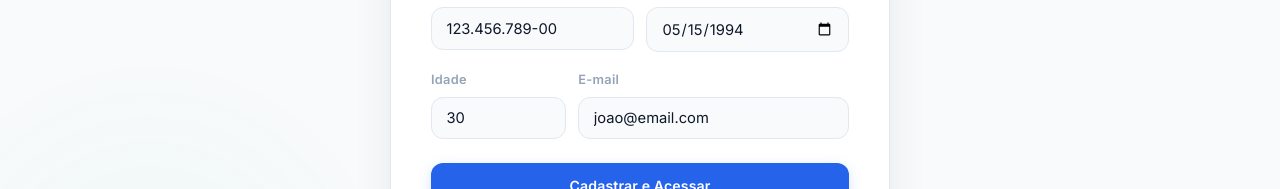
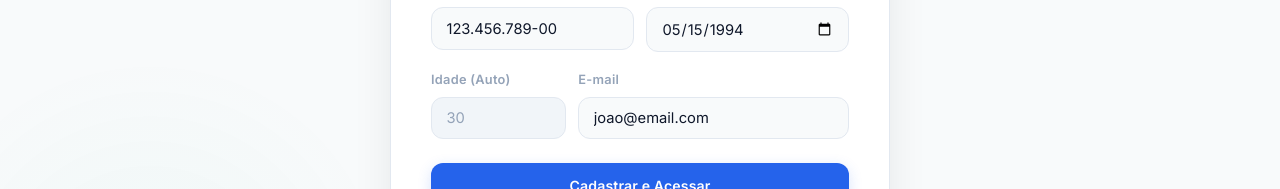
Before and after one commit to ferreirafxdev/MedPronto, a React (Vite) app in the folder frontend/: page /patient/login in a window 1280 px wide. Shown: the part 448-637 px from the top of the page. Built offline with nearby package versions, Linux system fonts and the light colour scheme; no server answers.

Commit message:
feat: automatic age calculation in patient registration

```diff
--- a/frontend/src/pages/Patient/PatientLogin.tsx
+++ b/frontend/src/pages/Patient/PatientLogin.tsx
@@ -18,8 +18,26 @@ const PatientLogin = () => {
     complaint: ''
   });
 
+  const calculateAge = (birthDate: string) => {
+    if (!birthDate) return '';
+    const today = new Date();
+    const birthDateObj = new Date(birthDate);
+    let age = today.getFullYear() - birthDateObj.getFullYear();
+    const monthDiff = today.getMonth() - birthDateObj.getMonth();
+    if (monthDiff < 0 || (monthDiff === 0 && today.getDate() < birthDateObj.getDate())) {
+      age--;
+    }
+    return age < 0 ? '0' : age.toString();
+  };
+
   const handleChange = (e: React.ChangeEvent<HTMLInputElement | HTMLTextAreaElement>) => {
-    setFormData({...formData, [e.target.name]: e.target.value});
+    const { name, value } = e.target;
+    if (name === 'birthDate') {
+      const newAge = calculateAge(value);
+      setFormData({ ...formData, [name]: value, age: newAge });
+    } else {
+      setFormData({ ...formData, [name]: value });
+    }
   };
 
   const handleAction = async (e: React.FormEvent) => {
@@ -82,8 +100,8 @@ const PatientLogin = () => {
               </div>
               <div style={{ display: 'grid', gridTemplateColumns: '1fr 2fr', gap: '0.75rem' }}>
                 <div className="form-group">
-                  <label>Idade</label>
-                  <input required name="age" type="number" value={formData.age} onChange={handleChange} className="form-control" placeholder="30" />
+                  <label>Idade (Auto)</label>
+                  <input readOnly name="age" type="number" value={formData.age} className="form-control" placeholder="30" style={{ background: 'var(--bg-subtle)', color: 'var(--text-muted)', cursor: 'not-allowed' }} />
                 </div>
                 <div className="form-group">
                   <label>E-mail</label>
```
